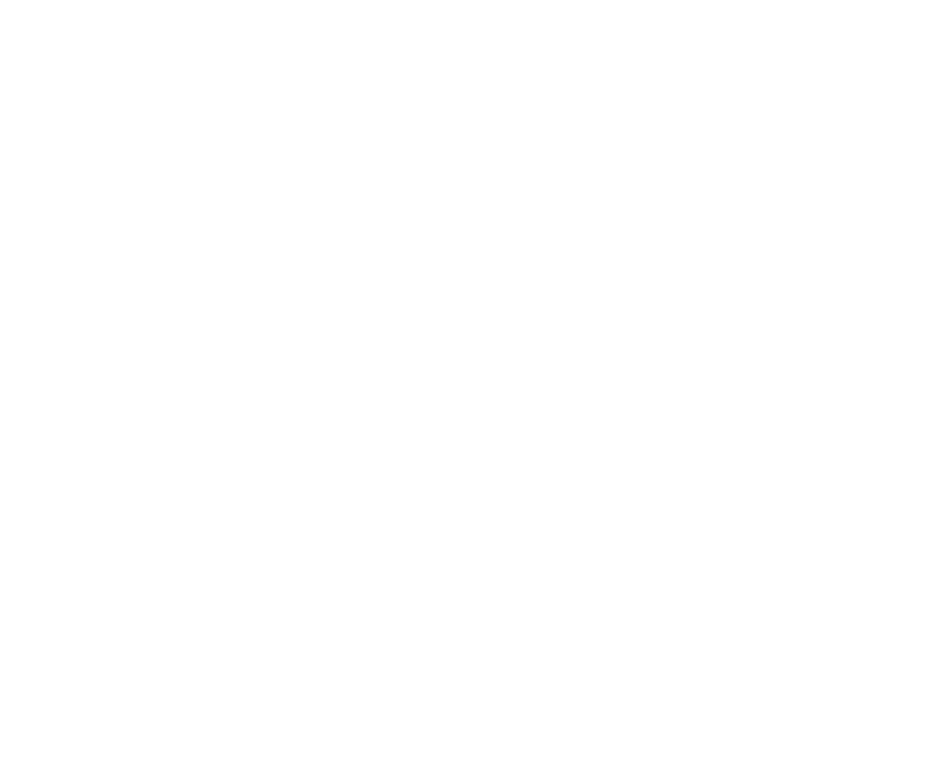
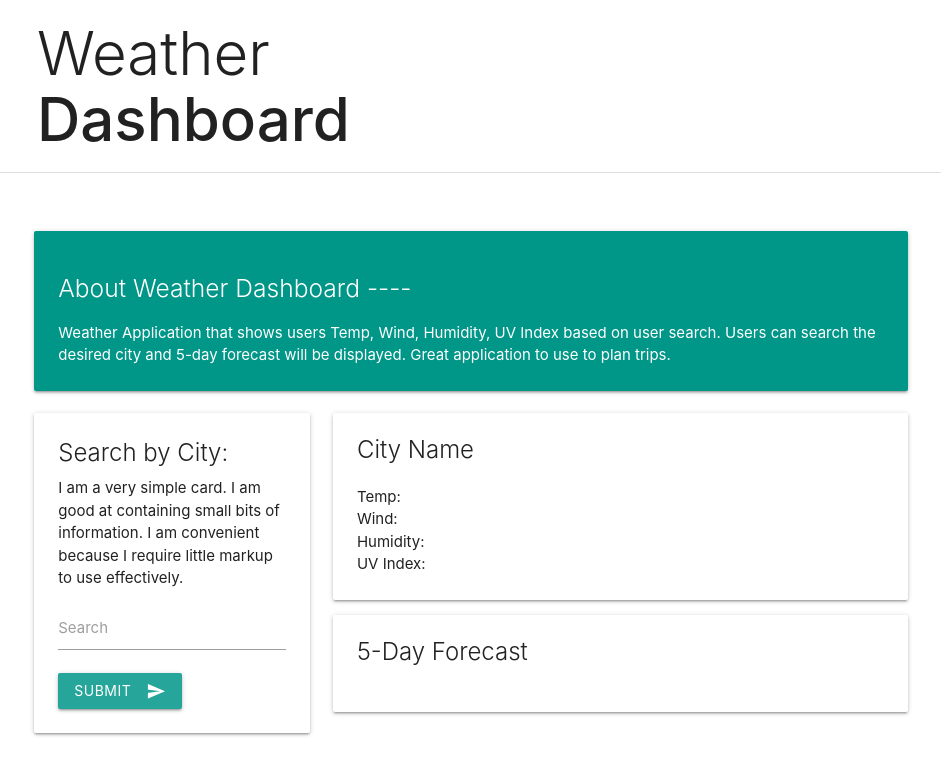
Before and after one commit to CHAUDHARYS1/weather-app, a plain HTML site: page index.html in a window 1280 px wide. Shown: the whole page, without its empty margins (169-1110 px from the left). Drawn offline with nearby package versions, Linux system fonts and the light colour scheme.

Commit message:
setup application layout

```diff
--- a/assets/css/styles.css
+++ b/assets/css/styles.css
@@ -0,0 +1,57 @@
+* {
+    margin: 0;
+    padding: 0;
+    box-sizing: border-box;
+}
+
+h1,
+h2,
+h3,
+h4,
+h5,
+h6 {
+    margin: 0px;
+    font-weight: 300;
+
+}
+
+h1 {
+    font-size: 60px;
+}
+
+h2 {
+    font-size: 24px;
+}
+
+header {
+    padding: 20px;
+    border-bottom: 1px solid rgb(223, 223, 223);
+}
+
+.main-container {
+    margin-top: 50px;
+}
+
+.border-bottom {
+    border-bottom: 1px solid rgb(223, 223, 223);
+}
+.border-right{
+    border-right: 1px solid rgb(223, 223, 223);
+
+}
+
+.mb-2 {
+    margin-bottom: 10px;
+}
+
+.mb-3 {
+    margin-bottom: 20px;
+}
+
+.mt-2 {
+    margin-top: 10px;
+}
+
+.mt-3 {
+    margin-top: 20px;
+}
--- a/index.html
+++ b/index.html
@@ -1,11 +1,89 @@
 <html lang="en">
+
 <head>
     <meta charset="UTF-8">
     <meta http-equiv="X-UA-Compatible" content="IE=edge">
+    <title>Document</title>
+    <link href="https://fonts.googleapis.com/icon?family=Material+Icons" rel="stylesheet">
+    <link rel="preconnect" href="https://fonts.googleapis.com">
+    <link rel="preconnect" href="https://fonts.gstatic.com" crossorigin>
+    <link rel="stylesheet" href="https://cdnjs.cloudflare.com/ajax/libs/materialize/1.0.0/css/materialize.min.css">
+    <link rel="stylesheet" href="assets/css/styles.css">
     <meta name="viewport" content="width=device-width, initial-scale=1.0">
-    <title>Document</title>
 </head>
+
 <body>
+    <header>
+        <div class="intro container left-align ">
+            <div>
+                <h1>Weather <br> <strong>Dashboard</strong></h1>
+            </div>
+        </div>
+    </header>
 
+    <div class="main-container container row">
+        <div class="col s12">
+            <div class="card hoverable teal white-text">
+                <div class="card-content">
+                    <h5 class="mb-3 mt-3">About Weather Dashboard ---- </h5>
+                    <p>Weather Application that shows users Temp, Wind, Humidity, UV Index based on user search. Users
+                        can search the desired city and 5-day forecast will be displayed. Great application to use to
+                        plan trips.</p>
+                </div>
+            </div>
+        </div>
+
+        <!-- Search Form -->
+        <aside class="col s4">
+            <div class="card hoverable">
+                <div class="card-content">
+                    <p class="card-title">Search by City:</p>
+                    <p>I am a very simple card. I am good at containing small bits of information. I am convenient
+                        because I require little markup to use effectively.</p>
+                    <form action="">
+                        <div class="input-field">
+                            <textarea id="search" class="materialize-textarea"></textarea>
+                            <label for="search">Search</label>
+                        </div>
+                        <button class="btn waves-effect waves-light" type="submit" name="action">Submit
+                            <i class="material-icons right">send</i>
+                        </button>
+                    </form>
+                </div>
+            </div>
+        </aside>
+
+        <!-- Displayed Info -->
+        <main class="col s8">
+            <div class="card">
+                <div class="card-content">
+                    <h2>City Name</h2>
+                    <br>
+                    <ul>
+                        <li>Temp:</li>
+                        <li>Wind:</li>
+                        <li>Humidity:</li>
+                        <li>UV Index:</li>
+                    </ul>
+                </div>
+            </div>
+            <div class="card">
+                <div class="card-content">
+                    <h2>5-Day Forecast</h2>
+                    <br>
+                    <div>
+                        <div></div>
+                        <div></div>
+                        <div></div>
+                        <div></div>
+                        <div></div>
+                    </div>
+                </div>
+            </div>
+        </main>
+    </div>
+
+    <script src="https://cdnjs.cloudflare.com/ajax/libs/materialize/1.0.0/js/materialize.min.js"></script>
 </body>
+
 </html>
```
